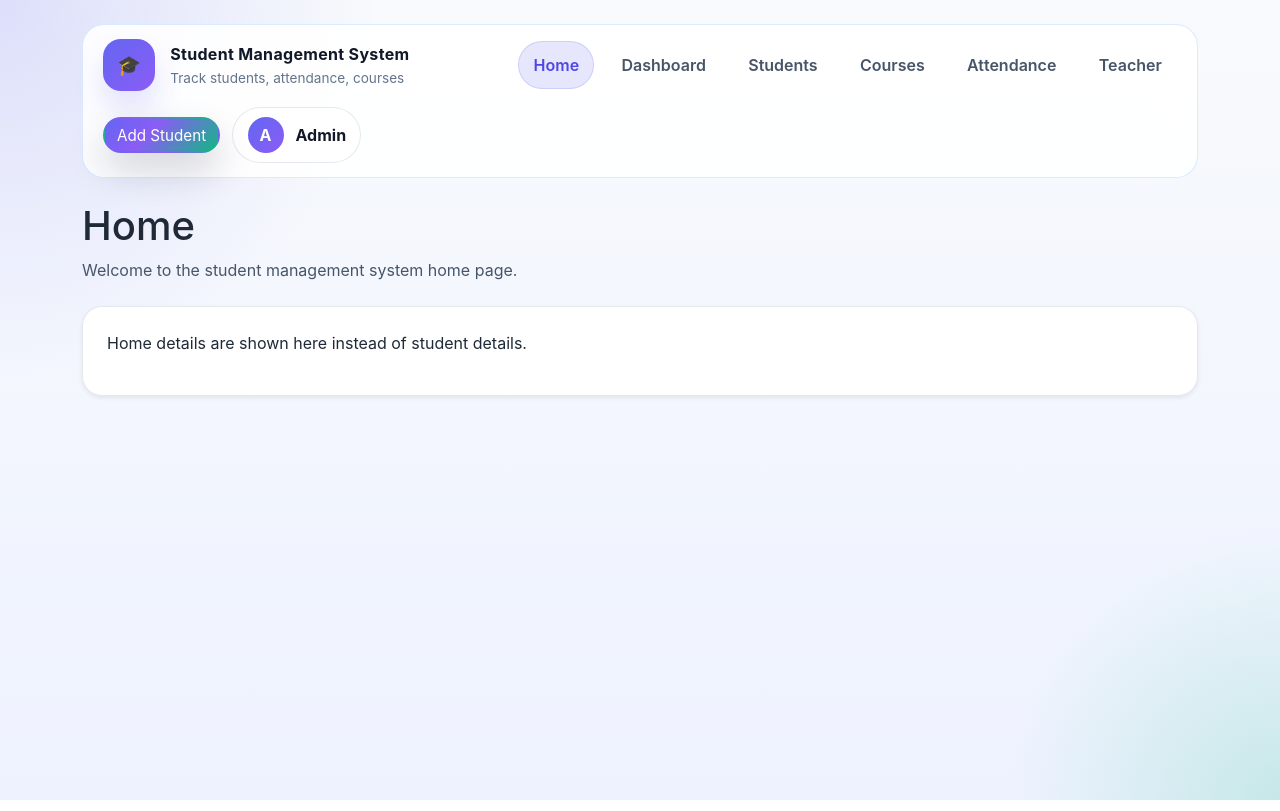
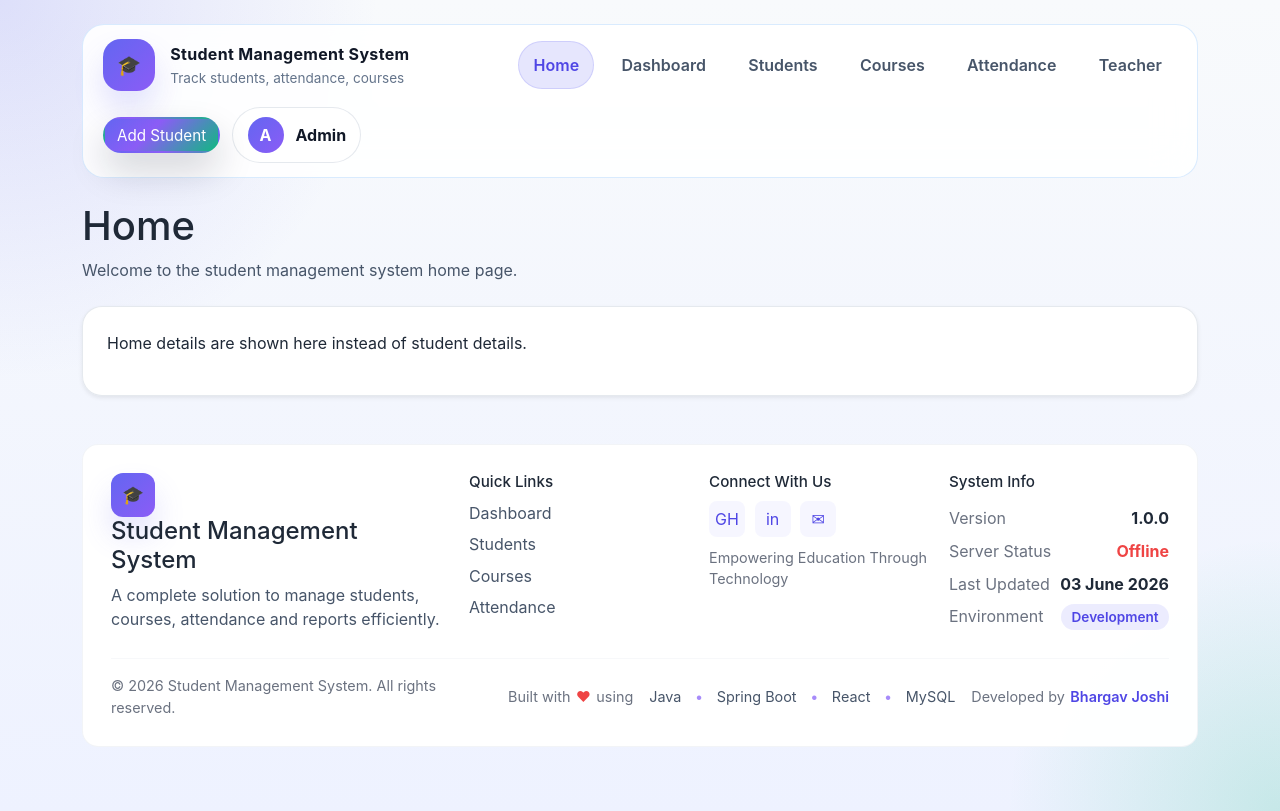
Before and after one commit to joshi-bhargav001/Student_Management_Frontend, a React (Vite) app: page / in a window 1280 px wide. Built offline with nearby package versions, Linux system fonts and the light colour scheme; no server answers.

Commit message:
Created Footer for pages

```diff
--- a/src/App.jsx
+++ b/src/App.jsx
@@ -9,6 +9,7 @@ import Teacher from './pages/teacher/Teacher'
 import AddStudent from './pages/AddStudent'
 import EditStudent from './pages/EditStudent'
 import { StudentsProvider } from './context/StudentsProvider'
+import Footer from './components/Footer'
 
 export default function App() {
   return (
@@ -55,6 +56,7 @@ export default function App() {
             <Route path="/add" element={<AddStudent/>} />
             <Route path="/edit/:id" element={<EditStudent/>} />
           </Routes>
+          <Footer />
         </div>
       </div>
     </StudentsProvider>
--- a/src/api/students.js
+++ b/src/api/students.js
@@ -1,4 +1,4 @@
-const API_BASE = 'http://localhost:8080/api/students'
+export const API_BASE = 'http://localhost:8080/api/students'
 
 export async function fetchStudents() {
   const res = await fetch(API_BASE)
--- /dev/null
+++ b/src/components/Footer.jsx
@@ -0,0 +1,77 @@
+import React, { useEffect, useState } from 'react'
+import { Link } from 'react-router-dom'
+import { API_BASE } from '../api/students'
+
+export default function Footer(){
+  const [serverStatus, setServerStatus] = useState('checking')
+
+  useEffect(() => {
+    const controller = new AbortController()
+    const checkServer = async () => {
+      try {
+        const res = await fetch(API_BASE, { cache: 'no-store', signal: controller.signal })
+        setServerStatus(res.ok ? 'online' : 'offline')
+      } catch (error) {
+        setServerStatus('offline')
+      }
+    }
+
+    checkServer()
+    return () => controller.abort()
+  }, [])
+
+  const statusText = serverStatus === 'online'
+    ? 'Online'
+    : serverStatus === 'offline'
+      ? 'Offline'
+      : 'Checking'
+
+  return (
+    <footer className="app-footer mt-5">
+      <div className="footer-inner">
+        <div className="footer-col about">
+          <div className="brand-icon">🎓</div>
+          <h4>Student Management System</h4>
+          <p>A complete solution to manage students, courses, attendance and reports efficiently.</p>
+        </div>
+
+        <div className="footer-col links">
+          <h5>Quick Links</h5>
+          <ul>
+            <li><Link to="/dashboard">Dashboard</Link></li>
+            <li><Link to="/students">Students</Link></li>
+            <li><Link to="/courses">Courses</Link></li>
+            <li><Link to="/attendance">Attendance</Link></li>
+          </ul>
+        </div>
+
+        <div className="footer-col connect">
+          <h5>Connect With Us</h5>
+          <div className="socials">
+            <a href="#" aria-label="github" className="social">GH</a>
+            <a href="#" aria-label="linkedin" className="social">in</a>
+            <a href="#" aria-label="email" className="social">✉</a>
+          </div>
+          <blockquote className="quote">Empowering Education Through Technology</blockquote>
+        </div>
+
+        <div className="footer-col info">
+          <h5>System Info</h5>
+          <div className="info-row"><span>Version</span><strong>1.0.0</strong></div>
+          <div className="info-row"><span>Server Status</span><strong className={`status ${serverStatus}`}>{statusText}</strong></div>
+          <div className="info-row"><span>Last Updated</span><strong>03 June 2026</strong></div>
+          <div className="info-row"><span>Environment</span><strong className="env">Development</strong></div>
+        </div>
+      </div>
+
+      <div className="footer-bottom">
+        <div className="footer-bottom-left">© 2026 Student Management System. All rights reserved.</div>
+        <div className="footer-bottom-right">
+          <div className="built-with">Built with <span className="heart">♥</span> using</div>
+          <div className="tech-list">Java <span className="dot">•</span> Spring Boot <span className="dot">•</span> React <span className="dot">•</span> MySQL</div>
+          <div className="byline">Developed by <a href="#">Bhargav Joshi</a></div>
+        </div>
+      </div>
+    </footer>
+  )
+}
--- a/src/styles.css
+++ b/src/styles.css
@@ -399,6 +399,49 @@ body {
   color: #0f172a; /* slightly darker on hover */
 }
 
+/* Footer styles */
+.app-footer {
+  margin-top: 2.5rem;
+  background: rgba(255,255,255,0.96);
+  border-radius: 16px;
+  border: 1px solid rgba(148,163,184,0.12);
+  padding: 1.75rem;
+}
+.footer-inner {
+  display: grid;
+  grid-template-columns: 1fr 220px 220px 220px;
+  gap: 1.25rem;
+  align-items: start;
+}
+.footer-col h5 {
+  margin: 0 0 0.6rem 0;
+  font-size: 0.95rem;
+}
+.footer-col p { color: #475569; margin: 0.5rem 0 0 0; }
+.footer-col .brand-icon { width:44px; height:44px; border-radius:12px; display:inline-flex; align-items:center; justify-content:center; color:#fff; background:linear-gradient(135deg,#6366f1 0%,#8b5cf6 100%); font-size:1.1rem }
+.footer-col ul { list-style:none; padding:0; margin:0; }
+.footer-col ul li { margin:0.45rem 0 }
+.footer-col ul li a { color:#475569; text-decoration:none }
+.footer-col ul li a:hover { color:#4f46e5 }
+.socials { display:flex; gap:0.6rem; margin:0.35rem 0 }
+.social { display:inline-flex; width:36px; height:36px; align-items:center; justify-content:center; border-radius:8px; background:rgba(99,102,241,0.06); color:#4f46e5; text-decoration:none }
+.quote { margin-top:0.6rem; color:#6b7280; font-size:0.9rem }
+.info-row { display:flex; justify-content:space-between; padding:0.28rem 0 }
+.info-row span { color:#6b7280 }
+.status.online { color:#10b981 }
+.status.offline { color:#ef4444 }
+.status.checking { color:#f59e0b }
+.env { display:inline-flex; align-items:center; justify-content:center; padding:0.15rem 0.65rem; border-radius:999px; background:rgba(99,102,241,0.12); color:#4f46e5; font-size:0.85rem; font-weight:600 }
+.footer-bottom { display:flex; justify-content:space-between; align-items:center; margin-top:1.5rem; border-top:1px solid rgba(148,163,184,0.08); padding-top:1rem; color:#6b7280; font-size:0.9rem; gap:1rem; flex-wrap:wrap }
+.footer-bottom-left { flex:1; min-width:220px }
+.footer-bottom-right { display:flex; align-items:center; gap:1rem; flex-wrap:wrap; justify-content:flex-end; min-width:220px }
+.built-with, .tech-list, .byline { display:inline-flex; align-items:center; gap:0.35rem }
+.heart { color:#ef4444; font-weight:700 }
+.tech-list { color:#475569 }
+.tech-list .dot { color:#a78bfa; margin: 0 0.5rem; }
+.byline a { color:#4f46e5; text-decoration:none; font-weight:600 }
+.byline a:hover { text-decoration:underline }
+
 .form-label {
   font-weight: 600;
   color: #334155;
```
